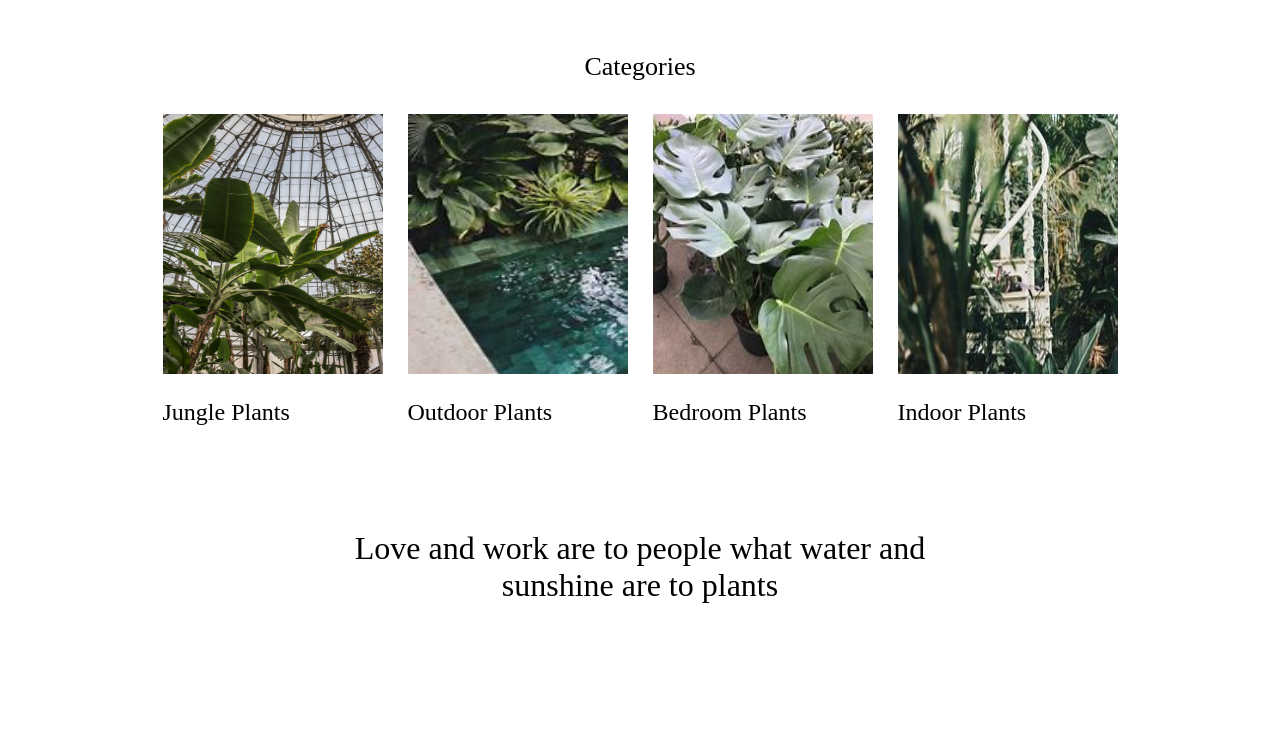
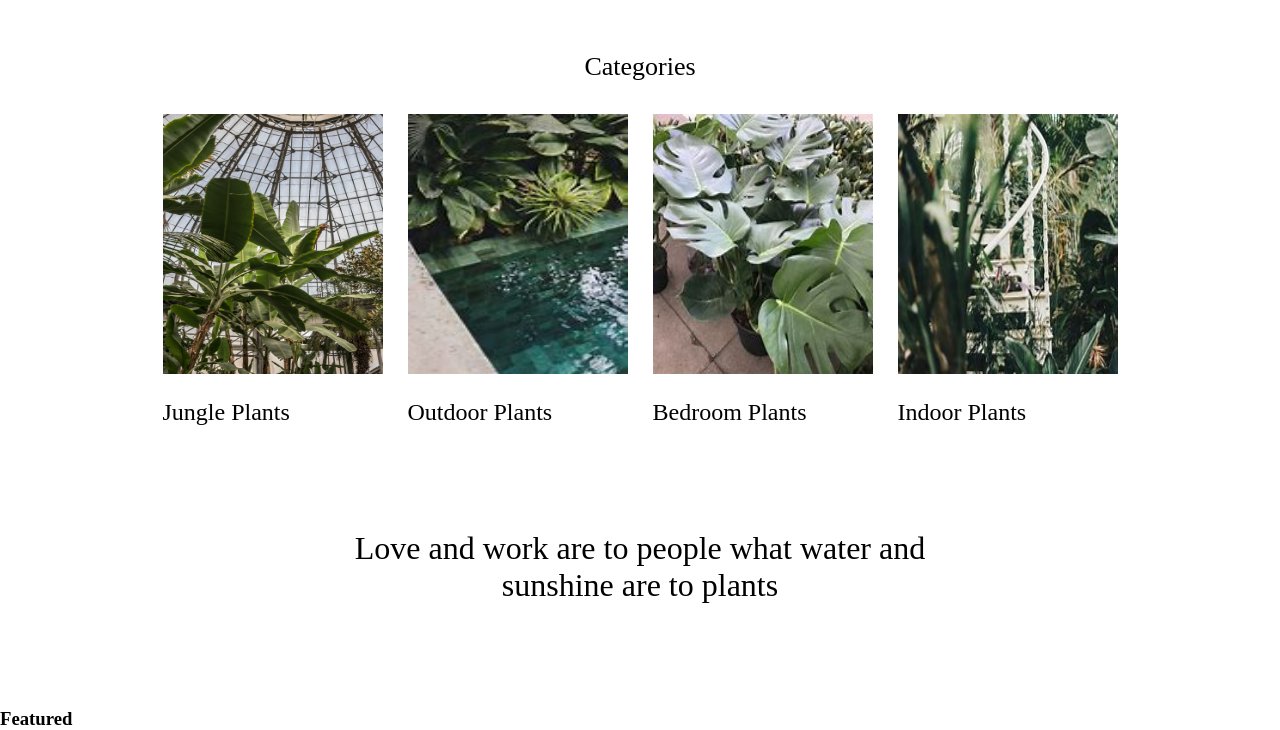
Before and after one commit to Abijith26/Website, a plain HTML site: page index.html in a window 1280 px wide. Shown: the part 712-1442 px from the top of the page. Before the commit the page ends 1420 px from the top, so only its background shows below. Drawn offline with nearby package versions, Linux system fonts and the light colour scheme; a web font is replaced by a local one.

Commit message:
Created a Featured Section

```diff
--- a/index.html
+++ b/index.html
@@ -99,5 +99,14 @@
         <span>sunshine are to plants</span>
       </p>
     </section>
+
+    <!-- Featured Section -->
+    <section class="featured">
+      <div class="">
+        <div class="">
+          <h3>Featured</h3>
+        </div>
+      </div>
+    </section>
   </body>
 </html>
```
